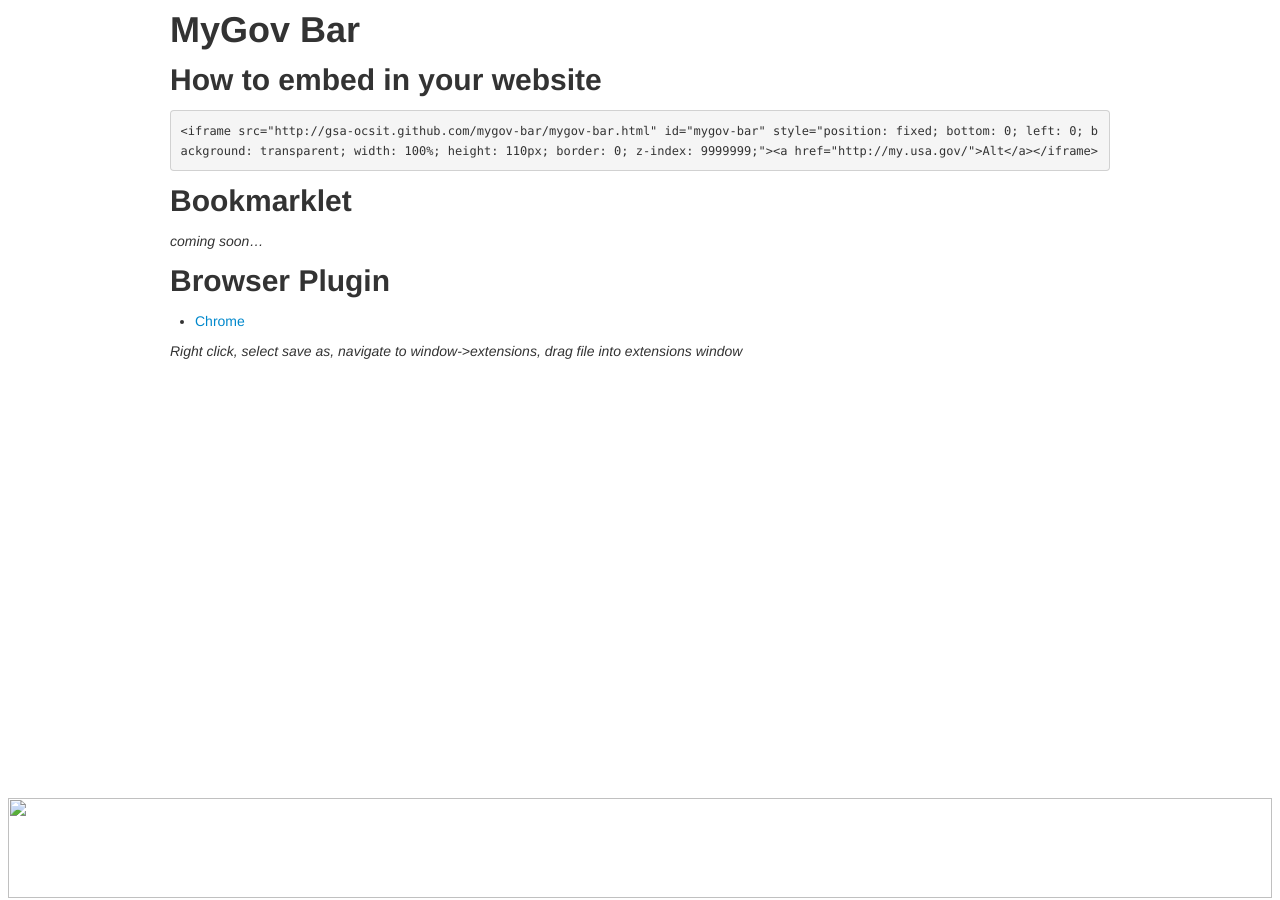
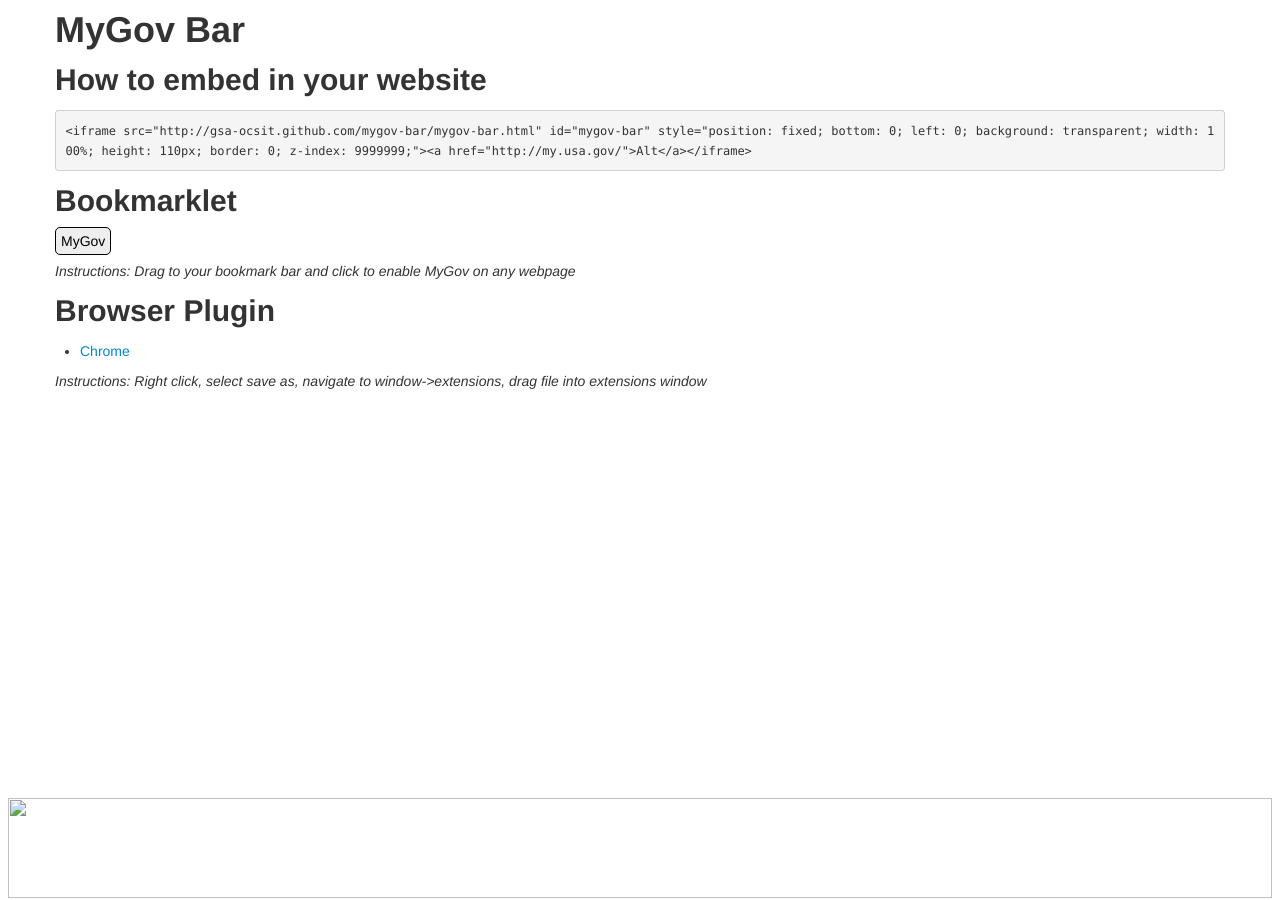
Before and after one commit to GSA/mygov-bar, a Jekyll site: the page built from index.md, in a window 1280 px wide. Built offline with Jekyll 4.4.1, drawn with Linux system fonts in a browser that asks for light colours.

Commit message:
adding bookmarklet first pass

```diff
--- /dev/null
+++ b/_includes/bookmarklet-code.js
@@ -0,0 +1 @@
+(function(){var e;e=document.createElement("script"),e.src="{{ site.url }}bookmarklet/bookmarklet.js",document.body.appendChild(e)}).call(this);
--- a/_includes/css/demo.css
+++ b/_includes/css/demo.css
@@ -0,0 +1,2 @@
+.bookmarklet { background: #eee; padding: 5px; border: 1px solid black; border-radius: 5px; color: black; }
+.bookmarklet a:visited { color: black; }
--- /dev/null
+++ b/bookmarklet/bookmarklet.js
@@ -0,0 +1 @@
+(function(){var e,t;t=function(){function e(){}return e.prototype.bootstrap=function(){var e;return typeof jQuery!="undefined"&&jQuery!==null?this.init():(e=document.createElement("script"),e.type="text/javascript",e.onload=e.onreadystatechange=this.init,e.src="//ajax.googleapis.com/ajax/libs/jquery/1/jquery.min.js",document.body.appendChild(e))},e.prototype.init=function(){var e;return e=document.createElement("script"),e.src="http://gsa-ocsit.github.com/mygov-bar/embed-code.js",document.body.appendChild(e)},e}(),e=new t,e.bootstrap()}).call(this);
--- a/css/demo.css
+++ b/css/demo.css
@@ -4,6 +4,6 @@ layout: nil
 
 {% capture css %}
     {% include css/bootstrap.min.css %}
-    {% include css/bootstrap.responsive.min.css %}
+    {% include css/bootstrap-responsive.min.css %}
     {% include css/demo.css %}
 {% endcapture %}{{ css | strip_newlines }}
--- a/index.md
+++ b/index.md
@@ -10,15 +10,16 @@ permalink: /index.html
 
     {% include embed-code.html %}
 
-
 ## Bookmarklet
 
-*coming soon...*
+<p><a class="bookmarklet" href='javascript:{% include bookmarklet-code.js %}'>MyGov</a></p>
+
+*Instructions: Drag to your bookmark bar and click to enable MyGov on any webpage*
 
 ## Browser Plugin
 
 * [Chrome](chrome-extension/mygov-bar.crx)
 
-*Right click, select save as, navigate to window->extensions, drag file into extensions window*
+*Instructions: Right click, select save as, navigate to window->extensions, drag file into extensions window*
 
 {% include embed-code.html %}
```
Also changed, not shown: bookmarklet/bookmarklet.coffee (added, +20 -0 lines).
